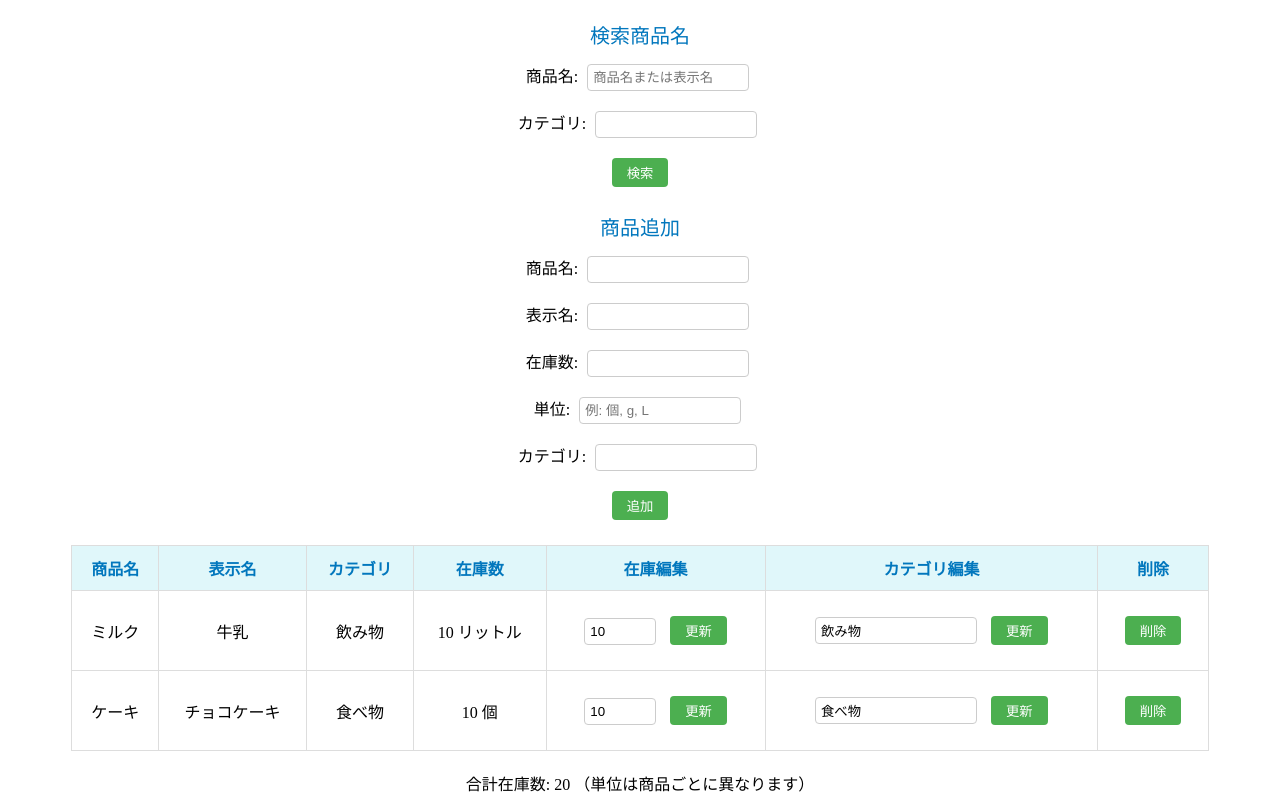
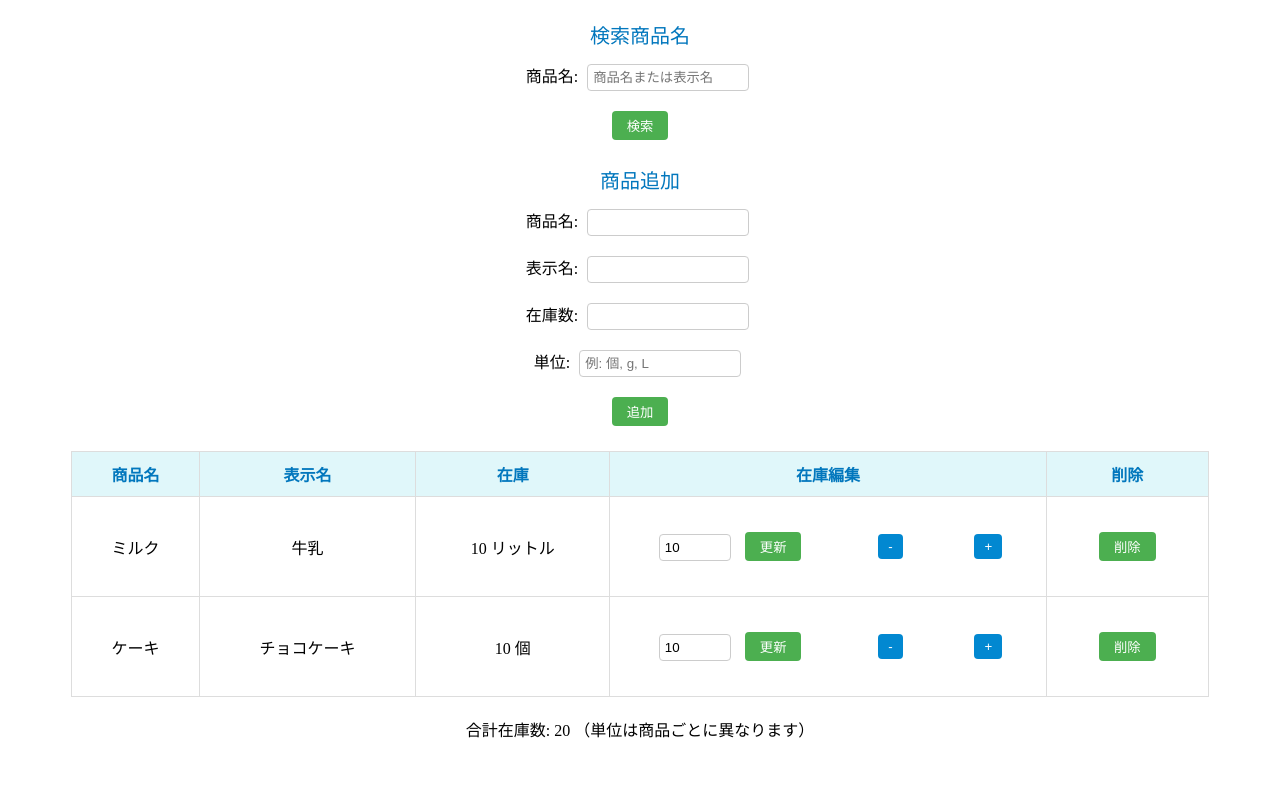
Before and after one commit to Lemon01414/coffee-inventory-app, a Flask app: page / in a window 1280 px wide. After the commit the page ends 738 px from the top, so only its background shows below. Run offline with Flask 3, Linux system fonts and the light colour scheme; data comes from the database, SQL or seed files in the repository.

Commit message:
在庫編集UIを変更（-ボタンの横に+ボタンを配置）

```diff
--- a/templates/index.html
+++ b/templates/index.html
@@ -12,6 +12,10 @@
         input[type="text"], input[type="number"] { padding: 5px; margin: 5px; border: 1px solid #ccc; border-radius: 4px; width: 150px; }
         input[type="submit"] { padding: 5px 15px; background-color: #4caf50; color: white; border: none; border-radius: 4px; cursor: pointer; margin: 5px; }
         input[type="submit"]:hover { background-color: #45a049; }
+        .stock-control { display: flex; align-items: center; justify-content: center; gap: 5px; }
+        .stock-control button { padding: 5px 10px; background-color: #0288d1; color: white; border: none; border-radius: 4px; cursor: pointer; }
+        .stock-control button:hover { background-color: #0277bd; }
+        .stock-control input[type="number"] { width: 60px; }
         div { margin: 10px 0; }
     </style>
     <script>
@@ -37,9 +41,6 @@
             商品名: <input type="text" name="name" placeholder="商品名または表示名">
         </div>
         <div>
-            カテゴリ: <input type="text" name="category">
-        </div>
-        <div>
             <input type="submit" value="検索">
         </div>
     </form>
@@ -61,9 +62,6 @@
             単位: <input type="text" name="unit" placeholder="例: 個, g, L">
         </div>
         <div>
-            カテゴリ: <input type="text" name="category">
-        </div>
-        <div>
             <input type="submit" value="追加">
         </div>
     </form>
@@ -72,29 +70,28 @@
         <tr>
             <th>商品名</th>
             <th>表示名</th>
-            <th>カテゴリ</th>
-            <th>在庫数</th>
+            <th>在庫</th>
             <th>在庫編集</th>
-            <th>カテゴリ編集</th>
             <th>削除</th>
         </tr>
         {% for item in items %}
         <tr {% if item.low_stock %}class="low-stock"{% endif %}>
             <td>{{ item.name }}</td>
             <td>{{ item.display_name if item.display_name else item.name }}</td>
-            <td>{{ item.category if item.category else '-' }}</td>
             <td>{{ item.stock }} {{ item.unit }}</td>
             <td>
-                <form action="{{ url_for('update_stock', name=item.name) }}" method="post">
-                    <input type="number" name="stock" value="{{ item.stock }}" style="width: 60px;" placeholder="現在の在庫: {{ item.stock }} {{ item.unit }}">
-                    <input type="submit" value="更新">
-                </form>
-            </td>
-            <td>
-                <form action="{{ url_for('update_category', name=item.name) }}" method="post">
-                    <input type="text" name="category" value="{{ item.category }}">
-                    <input type="submit" value="更新">
-                </form>
+                <div class="stock-control">
+                    <form action="{{ url_for('update_stock', name=item.name) }}" method="post">
+                        <input type="number" name="stock" value="{{ item.stock }}">
+                        <input type="submit" value="更新">
+                    </form>
+                    <form action="{{ url_for('decrement_stock', name=item.name) }}" method="post">
+                        <button type="submit">-</button>
+                    </form>
+                    <form action="{{ url_for('increment_stock', name=item.name) }}" method="post">
+                        <button type="submit">+</button>
+                    </form>
+                </div>
             </td>
             <td>
                 <form action="{{ url_for('delete', name=item.name) }}" method="post">
```
